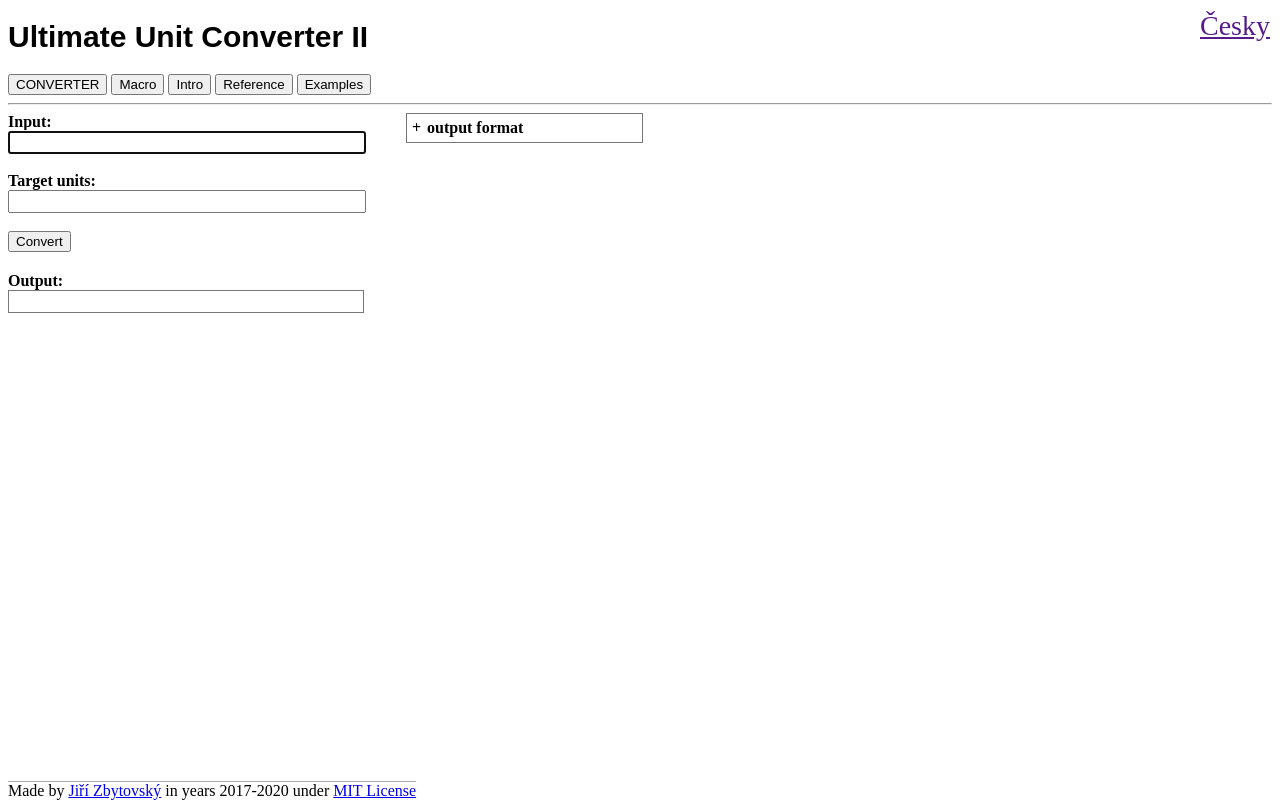
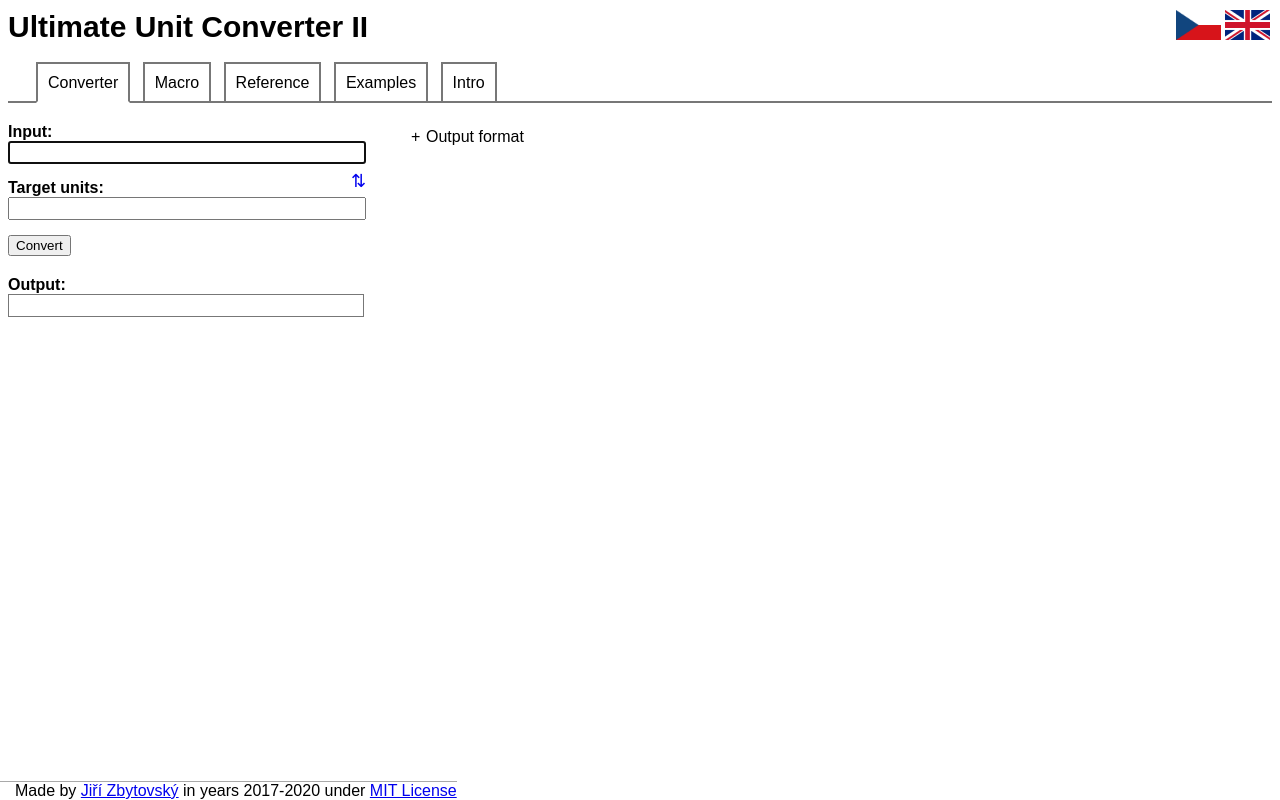
Before and after one commit to Lemonexe/UUC, a PHP site: page / in a window 1280 px wide. Run offline with PHP 8.4, Linux system fonts and the light colour scheme; data that the repository does not hold is empty; some libraries are stand-ins or nearby versions.

Commit message:
visual redesign

```diff
--- a/app/controller.js
+++ b/app/controller.js
@@ -10,11 +10,14 @@ app.controller('ctrl', function($scope, $http, $timeout) {
 
 	//generate ng-style for inputCode textarea
 	$scope.textareaStyle = () => ({width: CS.inputCodeWidth || '350px', height: CS.inputCodeHeight || '150px'});
+	//generate ng-style for currently active tab button
+	$scope.tabButtonStyle = tab => CS.tab === tab ? ({'border-bottom': '2px solid white'}) : ({});
 
 	$scope.changeLang = function(lang) {
 		CS.lang = lang;
 		$scope.populateConvertMessages();
 	};
+	$scope.changeTab = tab => (CS.tab = tab);
 
 	//perform conversion from fragment identifier. Executed upon loading of currencies
 	function execHash() {
@@ -56,6 +59,13 @@ return
 	};
 	//when a user changes format settings, there is no need to initialize conversion again
 	$scope.updateFormat = () => $scope.result && ($scope.result.output = convert.format($scope.result.output, CS.params));
+
+	//flip input & target field
+	$scope.flip = function() {
+		const i = CS.input;
+		CS.input = CS.target;
+		CS.target = i;
+	};
 
 	//this function, well, it runs a code
 	$scope.runCode = () => ($scope.resultCode = convert.runCode(CS.inputCode));
--- a/app/lang.js
+++ b/app/lang.js
@@ -44,13 +44,8 @@ const langService = {
 
 //the translate table
 langService.table = {
-	'PŘEVODNÍK': {en: 'CONVERTER'},
-	'Makro': {en: 'Macro'},
-	'Úvod': {en: 'Intro'},
-	'Reference': {en: 'Reference'},
-	'Příklady': {en: 'Examples'},
 	'Převést': {en: 'Convert'},
-	'F2 Spustit': {en: 'F2 Run'},
+	'Spustit (F2)': {en: 'Run (F2)'},
 
 	'Konstanta.': {en: 'Constant.'},
 	'Základní, ': {en: 'Basic, '},
--- a/app/style.css
+++ b/app/style.css
@@ -2,49 +2,21 @@
 	This CSS
 	Is a mess
 */
-body {
-	padding-bottom: 10px;
-}
-p {
-	max-width: 1200px;
-}
+
+/*GENERIC*/
+body {font-family: Arial;}
+p {max-width: 1200px;}
 h1 {
-	font-family: Arial;
 	font-size: 30px;
+	margin-top: 10px;
+	margin-bottom: 30px;
 }
 h2 {
-	margin: 10px;
+	margin-top: 10px;
+	margin-bottom: 10px;
 }
-li {
-	margin-bottom: 5px;
-}
-
-.ok {
-	display: inline;
-	color: green;
-}
-.warn {
-	display: inline;
-	color: darkorange;
-}
-.err {
-	display: inline;
-	font-weight: bold;
-	color: red;
-}
-/*?*/
-.example {
-	position: absolute;
-	left: 230px;
-	font-style: italic;
-}
-/*dirty trick to allow angular generated line breaks even without ng-sanitize*/
-.reference {
-	white-space: pre-wrap;
-}
-.highlight {
-	background-color: #ffffbb;
-}
+li {margin-bottom: 5px;}
+input[type="button"] {cursor: pointer;}
 .fakeLink {
 	color: #0000ee;
 	cursor: pointer;
@@ -54,20 +26,12 @@ li {
 	font-family: 'Courier New', 'Courier', 'Consolas';
 	background-color: #f0f0f0;
 }
-.statusAppear {
-	animation: appear 0.5s linear forwards;
-}
-@keyframes appear {
-	0%   {opacity: 0;}
-	100% {opacity: 1;}
-}
 
-.numSelector {
-	border: none;
-	outline: none;
-	width: 35px;
-}
+
+
+/*CONVERT*/
 .inputBox {
+	margin-bottom: 15px;
 	width: 350px;
 	padding: 2px;
 }
@@ -78,16 +42,63 @@ li {
 	padding: 2px;
 	border: 1px solid #777777;
 }
+#convertContainer {
+	float: left;
+	position: relative;
+	margin-right: 40px;
+}
 #paramContainer {
 	float: left;
-	width: 230px;
-	border: 1px solid #777777;
 	padding: 5px;
 	padding-right: 0px;
 }
+.numSelector {
+	border: none;
+	outline: none;
+	width: 35px;
+}
+/*status texts*/
+.ok {color: green;}
+.warn {color: darkorange;}
+.err {font-weight: bold; color: red;}
+.statusAppear {animation: appear 0.5s linear forwards;}
+@keyframes appear {
+	0%   {opacity: 0;}
+	100% {opacity: 1;}
+}
+
+
+
+/*REFERENCES*/
+.reference {white-space: pre-wrap;} /*just a dirty trick to allow angular generated line breaks even without ng-sanitize*/
+.highlight {background-color: #ffffbb;}
+.example {
+	position: absolute;
+	left: 230px;
+	font-style: italic;
+}
+
+
+
+/*MISCELLANEOUS ELEMENTS*/
+#tabButtonContainer {
+	padding-left: 20px;
+	padding-bottom: 9px;
+	margin-bottom: 20px;
+	border-bottom: 2px solid #777777;
+}
+.tabButton {
+	padding: 10px;
+	margin-left: 8px;
+	border: 2px solid #777777;
+	cursor: pointer;
+}
+#footerDefense {height: 20px;}
 #footer {
 	position: fixed;
+	left: 0px;
 	bottom: 0px;
+	padding-left: 15px;
 	background-color: #FFFFFF;
 	border-top: 1px solid #A9A9A9;
 }
@@ -95,9 +106,6 @@ li {
 	position: absolute;
 	top: 0px;
 	right: 0px;
-	font-size: 28px;
 	padding: 10px;
-	color: #551A8B;
-	text-decoration: underline;
 	cursor: pointer;
 }
--- a/index.html
+++ b/index.html
@@ -19,19 +19,20 @@
 		<link rel="stylesheet" href="app/style.css">
 	</head>
 	<body>
-<div id="lang" ng-switch="CS.lang">
-	<div ng-switch-when="cz" ng-click="changeLang('en')">English</div>
-	<div ng-switch-when="en" ng-click="changeLang('cz')">Česky</div>
+<div id="lang">
+	<img src="res/CZ.png" ng-click="changeLang('cz')" style="width: 45px; height: 30px;">
+	<img src="res/EN.png" ng-click="changeLang('en')" style="width: 45px; height: 30px;">
 </div>
 
 <h1>Ultimate Unit Converter II</h1>
 
-<input type="button" ng-value="'PŘEVODNÍK'.trans()" ng-click="CS.tab = 'converter'">
-<input type="button" ng-value="'Makro'.trans()" ng-click="CS.tab = 'macro'">
-<input type="button" ng-value="'Úvod'.trans()" ng-click="CS.tab = 'intro'">
-<input type="button" ng-value="'Reference'.trans()" ng-click="CS.tab = 'help'">
-<input type="button" ng-value="'Příklady'.trans()" ng-click="CS.tab = 'examples'">
-<hr>
+<div id="tabButtonContainer">
+	<span ng-click="changeTab('converter')" ng-style="tabButtonStyle('converter')" class="tabButton"><cz>Převodník</cz><en>Converter</en></span>
+	<span ng-click="changeTab('macro')" ng-style="tabButtonStyle('macro')" class="tabButton"><cz>Makro</cz><en>Macro</en></span>
+	<span ng-click="changeTab('help')" ng-style="tabButtonStyle('help')" class="tabButton"><cz>Reference</cz><en>Reference</en></span>
+	<span ng-click="changeTab('examples')" ng-style="tabButtonStyle('examples')" class="tabButton"><cz>Příklady</cz><en>Examples</en></span>
+	<span ng-click="changeTab('intro')" ng-style="tabButtonStyle('intro')" class="tabButton"><cz>Úvod</cz><en>Intro</en></span>
+</div>
 
 <div ng-switch="CS.tab">
 	<div ng-switch-when="intro">
@@ -108,20 +109,20 @@
 	</div>
 
 	<div ng-switch-when="converter">
-
-		<div style="float: left; margin-right: 40px;">
+		<div id="convertContainer">
+			<a class="fakeLink" ng-click="flip()" style="position: absolute; right: 0px; top: 47px; font-size: 18px; text-decoration: none;">⇅</a>
 			<b><cz>Vstup:</cz><en>Input:</en></b><br>
-			<input type="text" class="inputBox" ng-model="CS.input" ng-keyup="listenForConvert($event)" autofocus><br><br>
+			<input type="text" class="inputBox" ng-model="CS.input" ng-keyup="listenForConvert($event)" autofocus><br>
 
 			<b><cz>Cílové jednotky:</cz><en>Target units:</en></b><br>
-			<input type="text" class="inputBox" ng-model="CS.target" ng-keyup="listenForConvert($event)"><br><br>
+			<input type="text" class="inputBox" ng-model="CS.target" ng-keyup="listenForConvert($event)"><br>
 
 			<input type="button" ng-value="'Převést'.trans()" ng-click="fullConversion()">
 		</div>
 
 		<div id="paramContainer">
-			<a ng-click="showParams = !showParams"><b><span style="display: inline-block; width: 15px;">{{showParams ? '–' : '+'}}</span><cz>formát výstupu</cz><en>output format</en></b></a><br>
-			<div ng-show="showParams">
+			<a ng-click="CS.showParams = !CS.showParams" style="cursor: pointer;"><span style="display: inline-block; width: 15px;">{{CS.showParams ? '–' : '+'}}</span><cz>Formát výstupu</cz><en>Output format</en></a>
+			<div ng-show="CS.showParams">
 				<label><input type="radio" ng-model="CS.params.spec" value="auto" ng-change="updateFormat()"> <cz>automatický</cz><en>automatic</en></label><br>
 				<label><input type="radio" ng-model="CS.params.spec" value="digits" ng-change="updateFormat()"> <cz>počet platných cifer</cz><en>significant digits</en>: </label>
 				<input type="number" class="numSelector" ng-model="CS.params.digits" min="1" max="20" ng-change="updateFormat()"><br>
@@ -136,16 +137,16 @@
 		<b><cz>Výstup:</cz><en>Output:</en></b><br>
 		<span class="outputBox">{{result && result.output ? (result.output.num2 || result.output.num) + ' ' + result.output.dim : ' '}}</span>
 
-		<div id="status" ng-if="result" ng-class="statusAppear">
+		<div ng-if="result" ng-class="statusAppear">
 			<br><b><cz>Stav:</cz><en>Status:</en></b><br>
 			<span ng-repeat="m in result.messages track by $index" ng-class="statusClass">{{m}}<br></span>
-		</div><br>
+		</div>
 	</div>
 
 	<div ng-switch-when="macro">
 		<b><cz>Kód:</cz><en>Code:</en></b><br>
 		<textarea ng-model="CS.inputCode" ng-keyup="listenForRun($event)" ng-style="textareaStyle()" resize-observer autofocus spellcheck="false"></textarea><br>
-		<input type="button" ng-value="'F2 Spustit'.trans()" ng-click="runCode()"><br>
+		<input type="button" ng-value="'Spustit (F2)'.trans()" ng-click="runCode()"><br>
 		<b><cz>Výstup:</cz><en>Output:</en></b><br>
 		<div ng-if="resultCode"><span ng-repeat="m in resultCode track by $index">{{m}}<br></span></div>
 	</div>
@@ -247,6 +248,7 @@
 </div>
 
 <div id="debug"></div>
+<div id="footerDefense"></div>
 <div id="footer">
 	<cz>Vytvořil <a href="http://jira.zby.cz/">Jiří Zbytovský</a> v letech 2017-2020 pod <a href="https://github.com/Lemonexe/UUC/blob/master/LICENSE">licencí MIT</a></cz>
 	<en>Made by <a href="http://jira.zby.cz/">Jiří Zbytovský</a> in years 2017-2020 under <a href="https://github.com/Lemonexe/UUC/blob/master/LICENSE">MIT License</a></en>
```
Also changed, not shown: _dev/todoUUC.txt (+7 -9 lines), res/CZ.png (added), res/EN.png (added).
